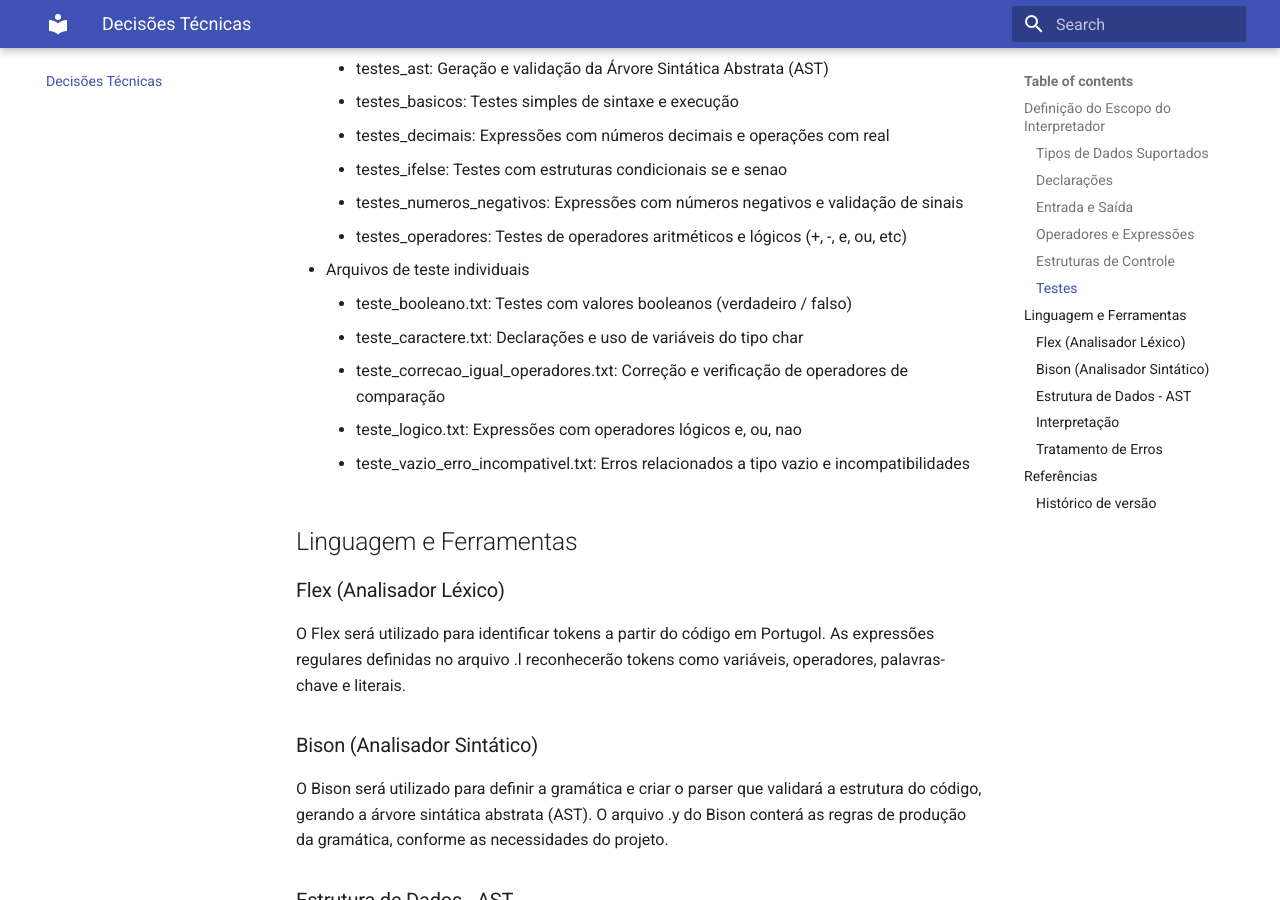
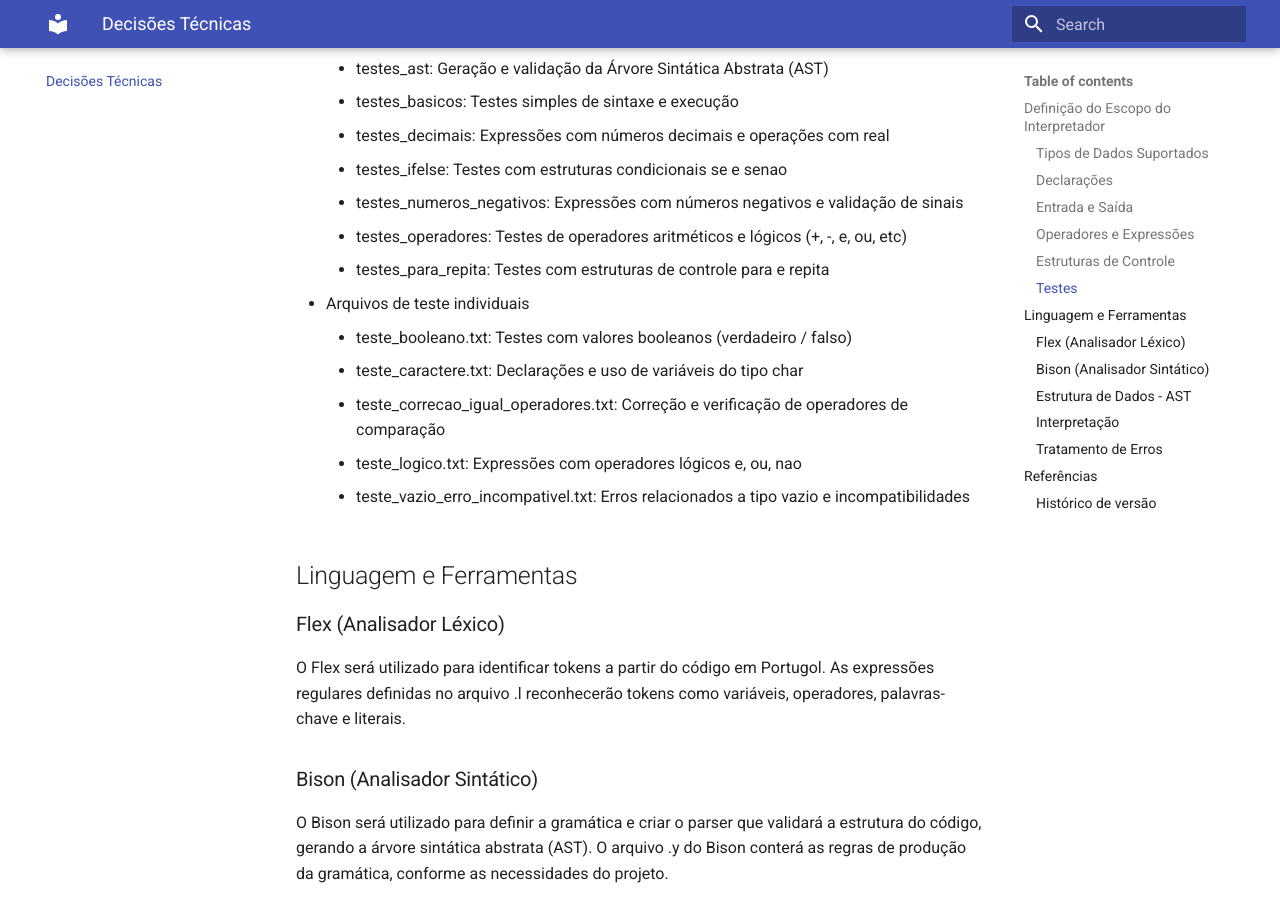
Before and after one commit to Compiladores-1-25-1/Grupo-17---Trabalho-de-compiladores-, an MkDocs documentation site: the page built from docs/decisoes-tecnicas.md, in a window 1280 px wide and 900 px high, scrolled down 1993 px. Built offline with MkDocs 1.6.1 and Material for MkDocs 9.7.7, drawn with Linux system fonts in a browser that asks for light colours.

Commit message:
corrige testes em decisoes tecnicas

```diff
--- a/docs/decisoes-tecnicas.md
+++ b/docs/decisoes-tecnicas.md
@@ -67,6 +67,7 @@ Os testes foram organizados para validar diferentes aspectos do compilador de Po
     - testes_ifelse:	Testes com estruturas condicionais se e senao
     - testes_numeros_negativos:	Expressões com números negativos e validação de sinais
     - testes_operadores:	Testes de operadores aritméticos e lógicos (+, -, e, ou, etc)
+    - testes_para_repita: Testes com estruturas de controle para e repita
 - Arquivos de teste individuais
     - teste_booleano.txt:	Testes com valores booleanos (verdadeiro / falso)
     - teste_caractere.txt: 	Declarações e uso de variáveis do tipo char
```
